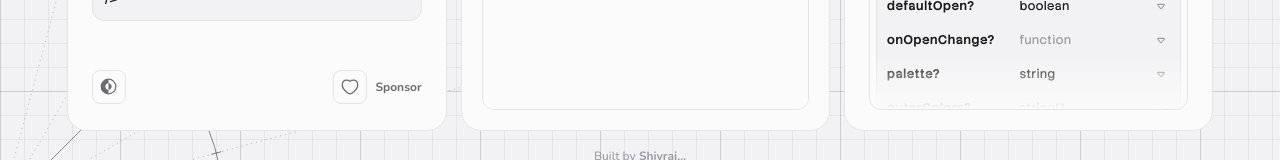
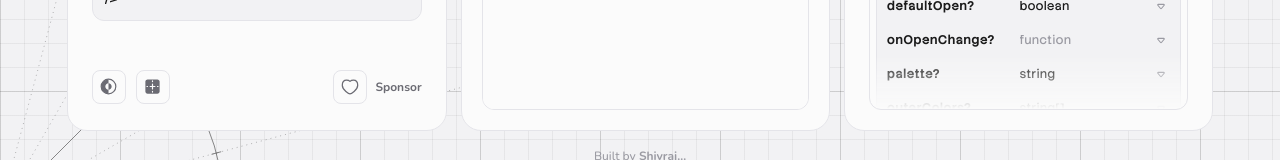
Before and after one commit to shivraj-roy/bloom-color-picker, a Next.js app in the folder apps/web/: page / in a window 1280 px wide. Shown: the part 589-749 px from the top of the page. Built offline with nearby package versions, Linux system fonts and the light colour scheme.

Commit message:
Add blueprint toggle button to sidebar
Lets visitors hide/show the blueprint grid background and angle guide,
persisted alongside the other sidebar settings.

```diff
--- a/apps/web/app/globals.css
+++ b/apps/web/app/globals.css
@@ -198,6 +198,16 @@ body {
    -webkit-font-smoothing: antialiased;
 }
 
+/* toggled via BlueprintButton, a plain body.classList mutation (not a React
+   attribute) so there's no SSR/hydration mismatch to worry about. */
+body.blueprint-hidden {
+   background-image: none;
+}
+
+.blueprint-hidden .blueprint-angle-guide {
+   display: none;
+}
+
 ::selection {
    background: color-mix(in srgb, var(--accent) 18%, transparent);
    color: var(--accent);
@@ -497,6 +507,18 @@ body {
 }
 
 [data-theme="dark"] .theme-btn {
+   color: var(--accent);
+}
+
+.blueprint-btn {
+   position: absolute;
+   left: 68px;
+   bottom: 26px;
+   width: 34px;
+   height: 34px;
+}
+
+[data-theme="dark"] .blueprint-btn {
    color: var(--accent);
 }
 
--- /dev/null
+++ b/apps/web/components/animated-icons/blueprint-off-icon.tsx
@@ -0,0 +1,21 @@
+export function BlueprintOffIcon({ size = 16 }: { size?: number }) {
+   return (
+      <svg width={size} height={size} viewBox="0 0 24 24" fill="none" xmlns="http://www.w3.org/2000/svg">
+         <path
+            d="M18.25 3.75H5.75C4.64543 3.75 3.75 4.64543 3.75 5.75V18.25C3.75 19.3546 4.64543 20.25 5.75 20.25H18.25C19.3546 20.25 20.25 19.3546 20.25 18.25V5.75C20.25 4.64543 19.3546 3.75 18.25 3.75Z"
+            stroke="currentColor"
+            strokeWidth="1.5"
+            strokeLinecap="round"
+            strokeLinejoin="round"
+         />
+         <path
+            d="M12 4V5.75M12 20V18.25M4 12H5.75M20 12H18.25"
+            stroke="currentColor"
+            strokeWidth="1.5"
+            strokeLinecap="round"
+            strokeLinejoin="round"
+         />
+         <path d="M9 12H15M12 9V15" stroke="currentColor" strokeWidth="1.5" strokeLinecap="round" strokeLinejoin="round" />
+      </svg>
+   );
+}
--- /dev/null
+++ b/apps/web/components/animated-icons/blueprint-on-icon.tsx
@@ -0,0 +1,12 @@
+export function BlueprintOnIcon({ size = 16 }: { size?: number }) {
+   return (
+      <svg width={size} height={size} viewBox="0 0 24 24" fill="none" xmlns="http://www.w3.org/2000/svg">
+         <path
+            fillRule="evenodd"
+            clipRule="evenodd"
+            d="M18.25 3C19.7688 3 21 4.23122 21 5.75V18.25C21 19.7688 19.7688 21 18.25 21H5.75C4.23122 21 3 19.7688 3 18.25V5.75C3 4.23122 4.23122 3 5.75 3H18.25ZM12 17.5C11.5858 17.5 11.25 17.8358 11.25 18.25V19C11.25 19.4142 11.5858 19.75 12 19.75C12.4142 19.75 12.75 19.4142 12.75 19V18.25C12.75 17.8358 12.4142 17.5 12 17.5ZM12 8.25C11.5858 8.25 11.25 8.58579 11.25 9V11.25H9C8.58579 11.25 8.25 11.5858 8.25 12C8.25 12.4142 8.58579 12.75 9 12.75H11.25V15C11.25 15.4142 11.5858 15.75 12 15.75C12.4142 15.75 12.75 15.4142 12.75 15V12.75H15C15.4142 12.75 15.75 12.4142 15.75 12C15.75 11.5858 15.4142 11.25 15 11.25H12.75V9C12.75 8.58579 12.4142 8.25 12 8.25ZM5 11.25C4.58579 11.25 4.25 11.5858 4.25 12C4.25 12.4142 4.58579 12.75 5 12.75H5.75C6.16421 12.75 6.5 12.4142 6.5 12C6.5 11.5858 6.16421 11.25 5.75 11.25H5ZM18.25 11.25C17.8358 11.25 17.5 11.5858 17.5 12C17.5 12.4142 17.8358 12.75 18.25 12.75H19C19.4142 12.75 19.75 12.4142 19.75 12C19.75 11.5858 19.4142 11.25 19 11.25H18.25ZM12 4.25C11.5858 4.25 11.25 4.58579 11.25 5V5.75C11.25 6.16421 11.5858 6.5 12 6.5C12.4142 6.5 12.75 6.16421 12.75 5.75V5C12.75 4.58579 12.4142 4.25 12 4.25Z"
+            fill="currentColor"
+         />
+      </svg>
+   );
+}
--- /dev/null
+++ b/apps/web/components/blueprint-button.tsx
@@ -0,0 +1,67 @@
+"use client";
+
+import { useEffect } from "react";
+import { AnimatePresence, motion } from "motion/react";
+
+import { usePersistedState } from "../lib/use-persisted-state";
+import { BlueprintOffIcon } from "./animated-icons/blueprint-off-icon";
+import { BlueprintOnIcon } from "./animated-icons/blueprint-on-icon";
+
+const EASE_OUT = [0.22, 1, 0.36, 1] as const;
+const EASE_IN = [0.4, 0, 1, 1] as const;
+
+// same up/down swap as ThemeButton — each icon anchored to its own side.
+const onVariants = {
+   initial: { y: 8, opacity: 0, scale: 0.85, transition: { duration: 0.22, ease: EASE_OUT } },
+   animate: { y: 0, opacity: 1, scale: 1, transition: { duration: 0.22, ease: EASE_OUT } },
+   exit: { y: 8, opacity: 0, scale: 0.85, transition: { duration: 0.2, ease: EASE_IN } },
+};
+
+const offVariants = {
+   initial: { y: -8, opacity: 0, scale: 0.85, transition: { duration: 0.22, ease: EASE_OUT } },
+   animate: { y: 0, opacity: 1, scale: 1, transition: { duration: 0.22, ease: EASE_OUT } },
+   exit: { y: -8, opacity: 0, scale: 0.85, transition: { duration: 0.2, ease: EASE_IN } },
+};
+
+export function BlueprintButton() {
+   const [visible, setVisible] = usePersistedState("blueprint-visible", true);
+
+   useEffect(() => {
+      document.body.classList.toggle("blueprint-hidden", !visible);
+   }, [visible]);
+
+   return (
+      <button
+         type="button"
+         className="copy blueprint-btn"
+         onClick={() => setVisible((v) => !v)}
+         aria-label={visible ? "Hide blueprint grid" : "Show blueprint grid"}
+      >
+         <AnimatePresence mode="wait" initial={false}>
+            {visible ? (
+               <motion.span
+                  key="on"
+                  className="copy__icon"
+                  variants={onVariants}
+                  initial="initial"
+                  animate="animate"
+                  exit="exit"
+               >
+                  <BlueprintOnIcon size={19} />
+               </motion.span>
+            ) : (
+               <motion.span
+                  key="off"
+                  className="copy__icon"
+                  variants={offVariants}
+                  initial="initial"
+                  animate="animate"
+                  exit="exit"
+               >
+                  <BlueprintOffIcon size={19} />
+               </motion.span>
+            )}
+         </AnimatePresence>
+      </button>
+   );
+}
--- a/apps/web/components/sidebar.tsx
+++ b/apps/web/components/sidebar.tsx
@@ -6,6 +6,7 @@ import { usePersistedState } from "../lib/use-persisted-state";
 import { GitHubIcon } from "./animated-icons/github-icon";
 import { HeartIcon } from "./animated-icons/heart-icon";
 import { BloomLogo } from "./bloom-logo";
+import { BlueprintButton } from "./blueprint-button";
 import { CopyButton } from "./copy-button";
 import { ThemeButton } from "./theme-button";
 
@@ -108,6 +109,7 @@ export function Sidebar() {
          </motion.a>
 
          <ThemeButton />
+         <BlueprintButton />
       </aside>
    );
 }
```
